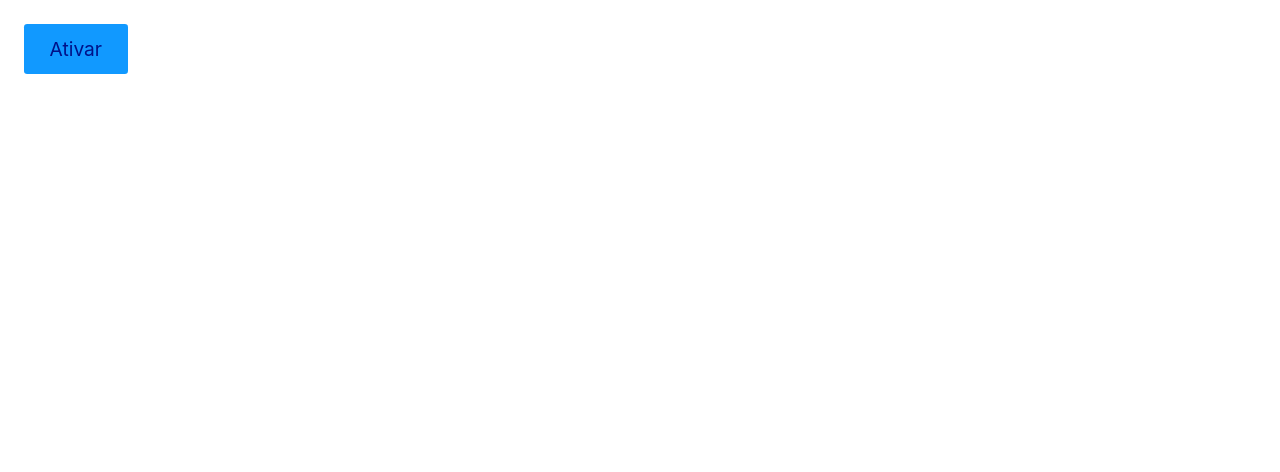
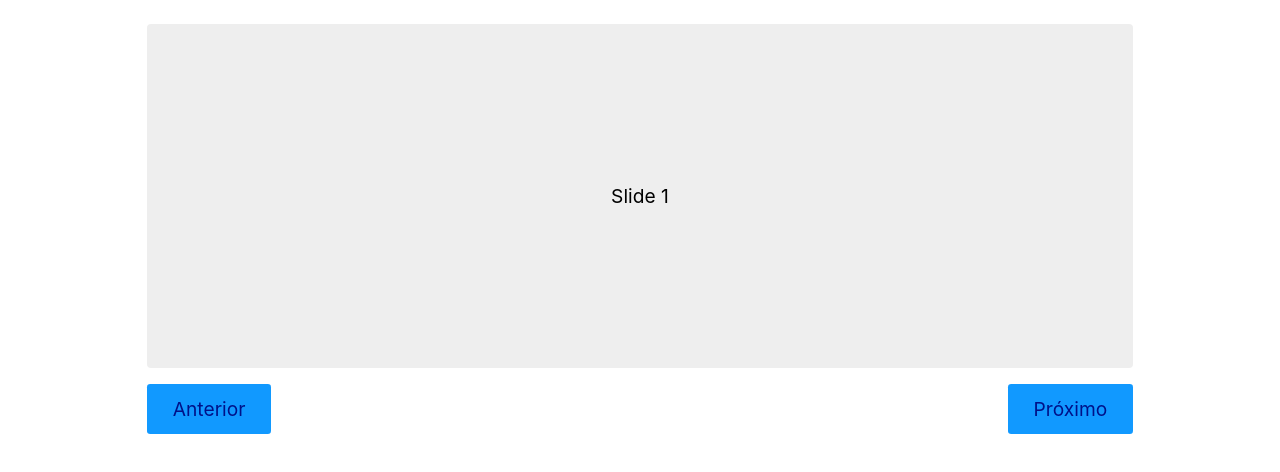
Before and after one commit to tatisabinoviana/ReactParaIniciantesOrigamid, a React (Create React App) app: page / in a window 1280 px wide. Shown: the top 472 px of the page. Built offline with nearby package versions, Linux system fonts and the light colour scheme.

Commit message:
desenvolvimento de quadros com css organizado para deslizar suavemente e seguir para o próximo sempre que clicar em proximo ou anterior

```diff
--- a/src/App.css
+++ /dev/null
@@ -1,12 +0,0 @@
-.animeLeft {
-  opacity: 0;
-  transform: translateY(-20px);
-  animation: animeLeft 0.3s forwards;
-}
-
-@keyframes animeLeft {
-  to {
-    opacity: 1;
-    transform: initial;
-  }
-}
--- a/src/App.js
+++ b/src/App.js
@@ -1,14 +1,24 @@
 import React from 'react';
-import './App.css';
-import Produto from './Produto';
+import Slide from './Slide';
 
 const App = () => {
-  const [ativar, setAtivar] = React.useState(false);
-
+  const slides = [
+    {
+      id: 'slide1',
+      text: 'Slide 1',
+    },
+    {
+      id: 'slide2',
+      text: 'Slide 2',
+    },
+    {
+      id: 'slide3',
+      text: 'Slide 3',
+    },
+  ];
   return (
     <div>
-      <button onClick={() => setAtivar(!ativar)}>Ativar</button>
-      {ativar && <Produto />}
+      <Slide slides={slides} />
     </div>
   );
 };
--- a/src/Produto.js
+++ /dev/null
@@ -1,12 +0,0 @@
-import React from 'react';
-
-const Produto = () => {
-  return (
-    <div className="animeLeft">
-      <h1>Produto</h1>
-      <p>Meu produto.</p>
-    </div>
-  );
-};
-
-export default Produto;
--- /dev/null
+++ b/src/Slide.js
@@ -0,0 +1,44 @@
+import React from 'react';
+import styles from './Slide.module.css';
+
+const Slide = ({ slides }) => {
+  const [active, setActive] = React.useState(0);
+  const [position, setPosition] = React.useState(0);
+  const contentRef = React.useRef();
+
+  React.useEffect(() => {
+    const { width } = contentRef.current.getBoundingClientRect();
+    setPosition(-(width * active));
+  }, [active]);
+
+  function slidePrev() {
+    if (active > 0) {
+      setActive(active - 1);
+    }
+  }
+  function slideNext() {
+    if (active < slides.length - 1) setActive(active + 1);
+  }
+
+  return (
+    <section className={styles.container}>
+      <div
+        ref={contentRef}
+        className={styles.content}
+        style={{ transform: `translateX(${position}px)` }}
+      >
+        {slides.map((slide) => (
+          <div key={slide.id} className={styles.item}>
+            {slide.text}
+          </div>
+        ))}
+      </div>
+      <nav className={styles.nav}>
+        <button onClick={slidePrev}>Anterior</button>
+        <button onClick={slideNext}>Próximo</button>
+      </nav>
+    </section>
+  );
+};
+
+export default Slide;
--- /dev/null
+++ b/src/Slide.module.css
@@ -0,0 +1,25 @@
+.container {
+  overflow: hidden;
+}
+
+.content {
+  display: flex;
+  transition: transform 0.3s ease;
+}
+
+.item {
+  flex-shrink: 0;
+  width: 80%;
+  margin: 0 10%;
+  padding: 10rem 0;
+  background: #eee;
+  border-radius: 4px;
+  text-align: center;
+}
+
+.nav {
+  display: flex;
+  justify-content: space-between;
+  margin: 1rem auto;
+  width: 80%;
+}
```
